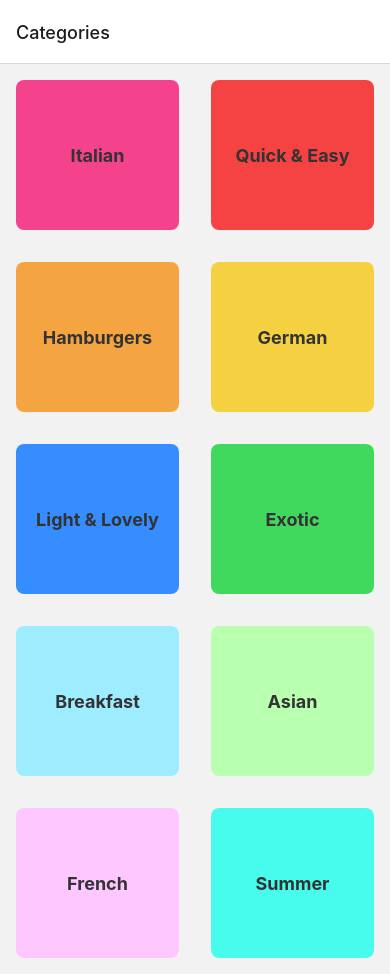
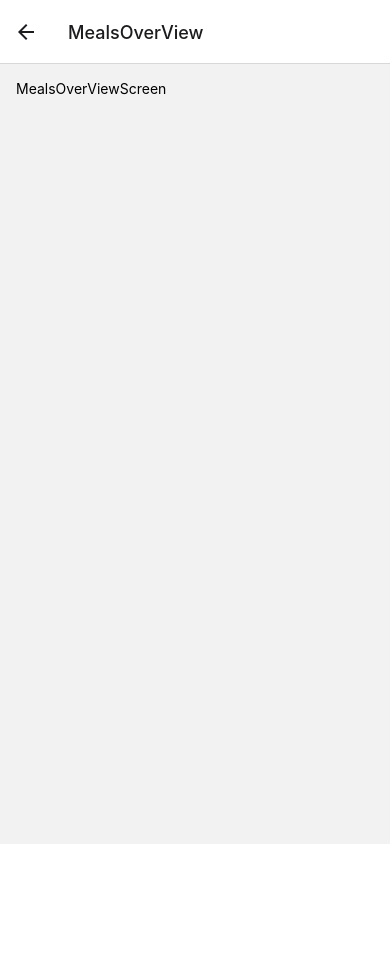
Before and after one commit to petrmichal0/my-recipe-book, a React Native app in the folder my-app/: screen /MealsOverView in a window 390 px wide. After the commit the page ends 844 px from the top, so only its background shows below. Built offline with nearby package versions, Linux system fonts and the light colour scheme.

Commit message:
ADD Naviígate (two screens)

```diff
--- a/my-app/App.tsx
+++ b/my-app/App.tsx
@@ -4,6 +4,7 @@
 import { createStackNavigator } from "@react-navigation/stack";
 
 import CategoriesScreen from "./screens/CategoriesScreen";
+import MealsOverViewScreen from "./screens/MealsOverViewScreen";
 
 const Stack = createStackNavigator();
 
@@ -12,8 +13,9 @@
     <>
       <StatusBar style="dark" />
       <NavigationContainer>
-        <Stack.Navigator>
+        <Stack.Navigator initialRouteName="Categories">
           <Stack.Screen name="Categories" component={CategoriesScreen} />
+          <Stack.Screen name="MealsOverView" component={MealsOverViewScreen} />
         </Stack.Navigator>
       </NavigationContainer>
     </>
--- a/my-app/components/CategoryGridTile.tsx
+++ b/my-app/components/CategoryGridTile.tsx
@@ -3,9 +3,10 @@
 type CategoryGridTileProps = {
   title: string;
   color: string;
+  onPress: () => void;
 };
 
-function CategoryGridTile({ title, color }: CategoryGridTileProps) {
+function CategoryGridTile({ title, color, onPress }: CategoryGridTileProps) {
   return (
     <View style={styles.gridItem}>
       <Pressable
@@ -14,6 +15,7 @@
           styles.button,
           pressed ? styles.buttonPressed : null,
         ]}
+        onPress={onPress}
       >
         <View style={[styles.innerContainer, { backgroundColor: color }]}>
           <Text style={styles.title}>{title}</Text>
--- a/my-app/screens/CategoriesScreen.tsx
+++ b/my-app/screens/CategoriesScreen.tsx
@@ -1,10 +1,24 @@
 import { FlatList } from "react-native";
+import { StackNavigationProp } from "@react-navigation/stack";
 
 import { category } from "../data/dummy-data";
 
 import CategoryGridTile from "../components/CategoryGridTile";
 
-function CategoriesScreen() {
+type RootStackParamList = {
+  Categories: undefined;
+  MealsOverView: undefined;
+};
+
+type CategoriesScreenProps = {
+  navigation: StackNavigationProp<RootStackParamList, "Categories">;
+};
+
+function CategoriesScreen({ navigation }: CategoriesScreenProps) {
+  function pressHandler() {
+    navigation.navigate("MealsOverView");
+  }
+
   return (
     <FlatList
       data={category}
@@ -13,6 +27,7 @@
         <CategoryGridTile
           title={itemData.item.title}
           color={itemData.item.color}
+          onPress={pressHandler}
         />
       )}
       numColumns={2}
--- /dev/null
+++ b/my-app/screens/MealsOverViewScreen.jsx
@@ -0,0 +1,20 @@
+import { View, Text, StyleSheet } from "react-native";
+
+import { meals } from "../data/dummy-data";
+
+function MealsOverViewScreen() {
+  return (
+    <View style={styles.container}>
+      <Text>MealsOverViewScreen</Text>
+    </View>
+  );
+}
+
+export default MealsOverViewScreen;
+
+const styles = StyleSheet.create({
+  container: {
+    flex: 1,
+    padding: 16,
+  },
+});
```
